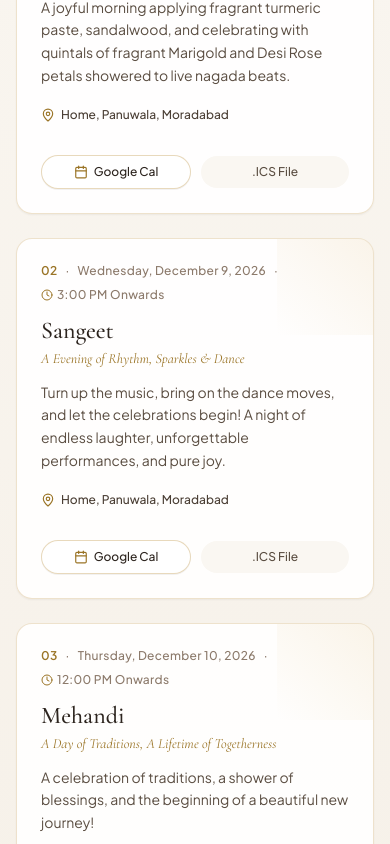
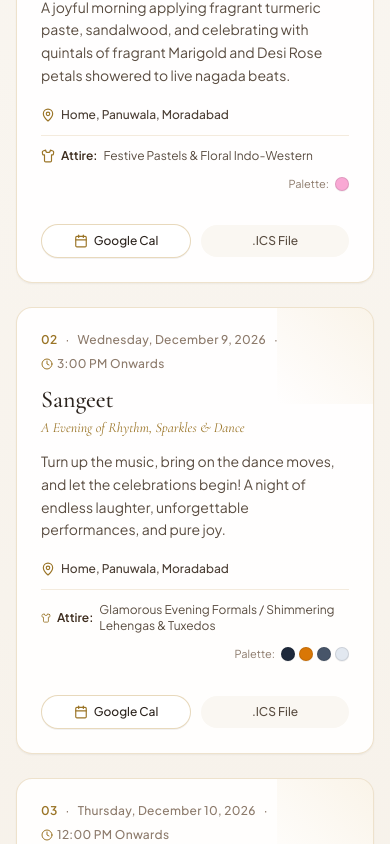
Before and after one commit to shanuvishnoi/khushiInvitation, a React (Vite) app: page / in a window 390 px wide. Shown: the part 3360-4204 px from the top of the page. Built offline with nearby package versions, Linux system fonts and the light colour scheme.

Commit message:
fixed haldi

```diff
--- a/src/components/Itinerary.tsx
+++ b/src/components/Itinerary.tsx
@@ -9,7 +9,7 @@ export const Itinerary: React.FC = () => {
 
   const filteredEvents = WEDDING_EVENTS.filter((event) => {
     if (activeDayFilter === 'all') return true;
-    if (activeDayFilter === 'day1') return event.date.includes('December 8');
+    if (activeDayFilter === 'day1') return event.date.includes('December 9');
     if (activeDayFilter === 'day2') return event.date.includes('December 10');
     if (activeDayFilter === 'day3') return event.date.includes('December 11');
     return true;
@@ -121,6 +121,27 @@ export const Itinerary: React.FC = () => {
                     <div className="hidden sm:block text-[#C5A059]/40">·</div>
 
                   </div>
+                  {/* Dress Code Section with color swatches */}
+                  <div className="pt-3 border-t border-[#C5A059]/20 flex flex-wrap items-center gap-3">
+                    <div className="flex items-center gap-1.5 text-xs text-[#5A4D41]">
+                      <Shirt className="w-3.5 h-3.5 text-[#9A7426]" />
+                      <span className="font-semibold text-[#3D2C1D]">Attire:</span>
+                      <span>{event.dressCode}</span>
+                    </div>
+                    <div className="flex items-center gap-1.5 ml-auto sm:ml-2">
+                      <span className="text-[11px] text-[#8C7A6B]">Palette:</span>
+                      <div className="flex items-center gap-1">
+                        {event.dressColorPalette.map((color, colorIdx) => (
+                          <span
+                            key={colorIdx}
+                            className="w-3.5 h-3.5 rounded-full border border-black/10 inline-block shadow-2xs"
+                            style={{ backgroundColor: color }}
+                            title={`Recommended shade ${colorIdx + 1}`}
+                          />
+                        ))}
+                      </div>
+                    </div>
+                  </div>
 
 
                 </div>
```
